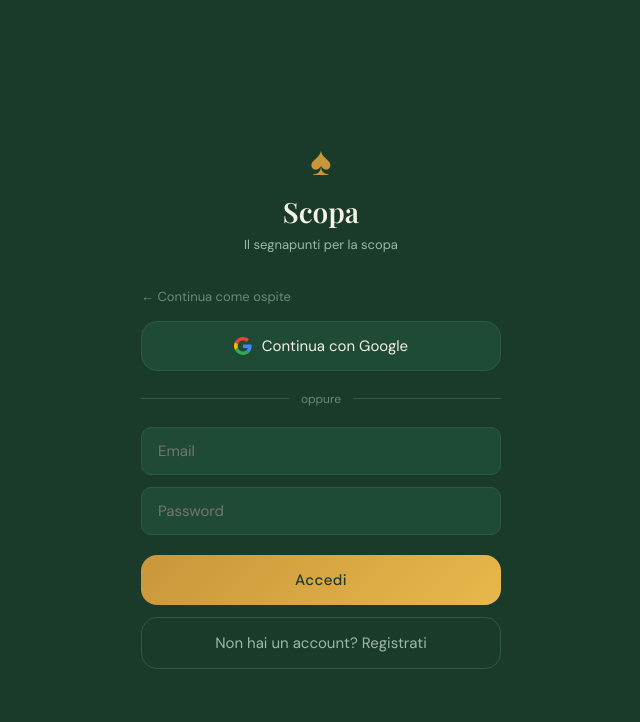
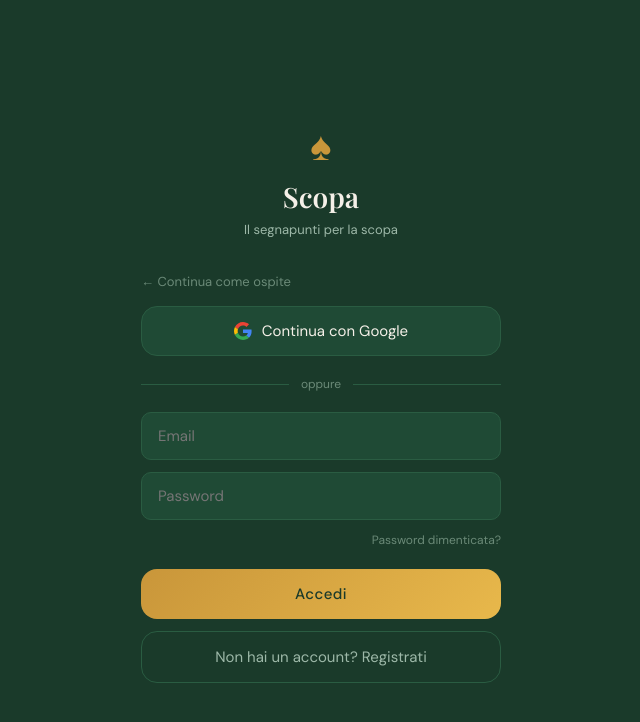
Before and after one commit to gtarraran992/scopa-score, a React (Vite) app: page /login in a window 1280 px wide. Shown: the top 722 px of the page, without its empty margins (319-959 px from the left). Built offline with nearby package versions, Linux system fonts and the light colour scheme; no server answers.

Commit message:
reset-password

```diff
--- a/package.json
+++ b/package.json
@@ -1,7 +1,7 @@
 {
   "name": "scopa-score",
   "private": true,
-  "version": "1.16.1",
+  "version": "1.16.2",
   "type": "module",
   "scripts": {
     "dev": "vite",
--- a/src/pages/Login.jsx
+++ b/src/pages/Login.jsx
@@ -1,5 +1,5 @@
 import { useState, useEffect } from 'react'
-import { signInWithPopup, signInWithCredential, signInWithEmailAndPassword, createUserWithEmailAndPassword, GoogleAuthProvider } from 'firebase/auth'
+import { signInWithPopup, signInWithCredential, signInWithEmailAndPassword, createUserWithEmailAndPassword, GoogleAuthProvider, sendPasswordResetEmail } from 'firebase/auth'
 import { doc, setDoc, getDoc, collection, addDoc, serverTimestamp } from 'firebase/firestore'
 import { getPartiteLocali, clearPartiteLocali } from '../localDB'
 import { auth, googleProvider, db } from '../firebase'
@@ -45,6 +45,7 @@ export default function Login() {
   const [name, setName] = useState('')
   const [error, setError] = useState('')
   const [loading, setLoading] = useState(false)
+  const [resetSent, setResetSent] = useState(false)
 
   async function handleGoogle() {
     setLoading(true)
@@ -99,6 +100,22 @@ async function handleGoogle() {
     setLoading(false)
   }
 
+  async function handleResetPassword() {
+    if (!email.trim()) {
+      setError('Inserisci la tua email per reimpostare la password.')
+      return
+    }
+    setLoading(true)
+    setError('')
+    try {
+      await sendPasswordResetEmail(auth, email.trim())
+      setResetSent(true)
+    } catch (e) {
+      setError('Email non trovata. Controlla di aver inserito l\'email corretta.')
+    }
+    setLoading(false)
+  }
+
   return (
     <div style={{
       height: '100%', display: 'flex', flexDirection: 'column',
@@ -145,7 +162,26 @@ async function handleGoogle() {
         )}
 
         <input placeholder="Email" type="email" value={email} onChange={e => setEmail(e.target.value)} style={inputStyle} />
-        <input placeholder="Password" type="password" value={password} onChange={e => setPassword(e.target.value)} style={{ ...inputStyle, marginBottom: '20px' }} />
+        <input placeholder="Password" type="password" value={password} onChange={e => setPassword(e.target.value)} style={{ ...inputStyle, marginBottom: '8px' }} />
+
+        {/* Password dimenticata — solo in modalità login */}
+        {mode === 'login' && (
+          <div style={{ textAlign: 'right', marginBottom: '20px' }}>
+            {resetSent ? (
+              <span style={{ fontSize: '12px', color: 'var(--success)' }}>
+                ✓ Email inviata! Controlla la tua casella.
+              </span>
+            ) : (
+              <button onClick={handleResetPassword} disabled={loading} style={{
+                background: 'none', border: 'none',
+                color: 'var(--text-faint)', fontSize: '12px',
+                cursor: 'pointer', padding: 0
+              }}>
+                Password dimenticata?
+              </button>
+            )}
+          </div>
+        )}
 
         {error && (
           <div style={{ color: 'var(--gold)', fontSize: '13px', marginBottom: '14px', textAlign: 'center' }}>
@@ -157,7 +193,7 @@ async function handleGoogle() {
           {loading ? '...' : mode === 'login' ? 'Accedi' : 'Registrati'}
         </button>
 
-        <button onClick={() => { setMode(mode === 'login' ? 'register' : 'login'); setError('') }} className="btn-ghost">
+        <button onClick={() => { setMode(mode === 'login' ? 'register' : 'login'); setError(''); setResetSent(false) }} className="btn-ghost">
           {mode === 'login' ? 'Non hai un account? Registrati' : 'Hai già un account? Accedi'}
         </button>
       </div>
```
Also changed, not shown: 1 other file (tests, documents, lock files or other folders). Lines whose indentation alone changed are shown as unchanged.
